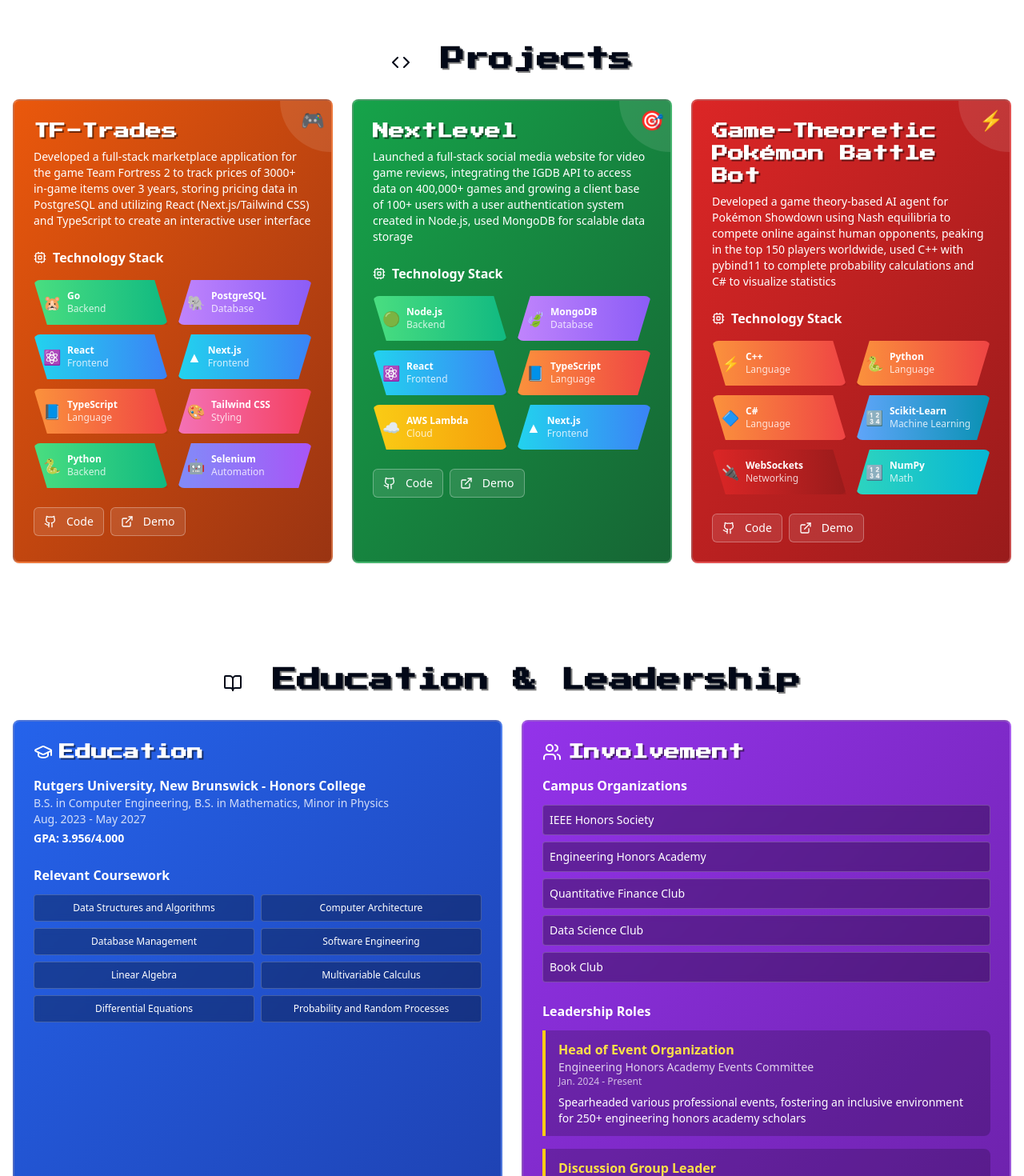
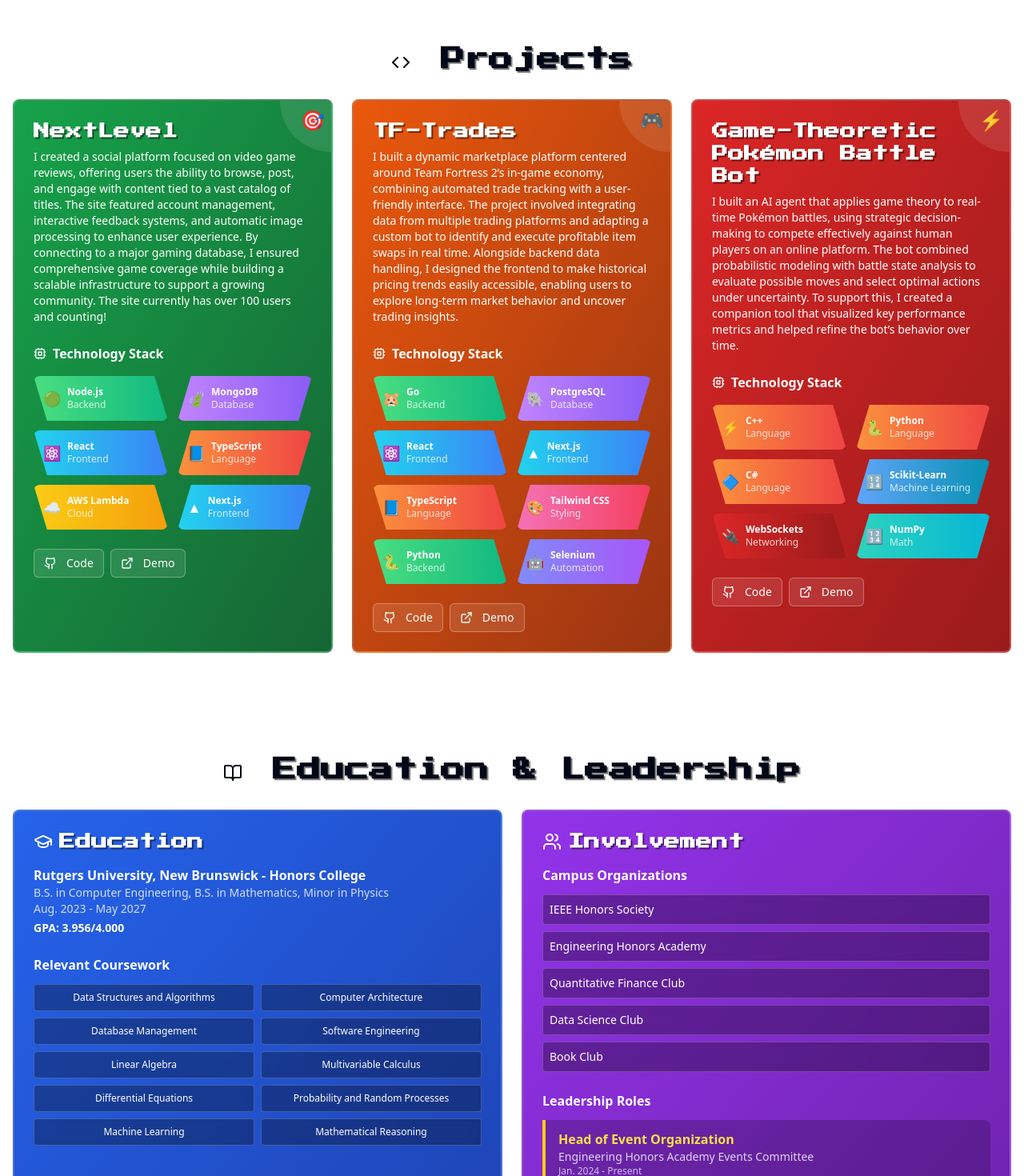
Before and after one commit to SamirVarma01/portfolio, a Next.js app: page / in a window 1280 px wide. Shown: the part 4240-5710 px from the top of the page at 80% size. Built offline with nearby package versions, Linux system fonts and the light colour scheme; a web font is replaced by a local one.

Commit message:
Added to projects

```diff
--- a/app/page.tsx
+++ b/app/page.tsx
@@ -102,7 +102,7 @@ export default function Home() {
                   Hi! I'm Samir, a rising junior at the Rutgers University Honors College studying Computer Engineering and Mathematics with a Physics minor.
                   I'm enthralled by the integration of machine learning in all kinds of technologies, ranging from full-stack applications to video game bots and self-driving cars!
                   Beyond my technical interests, my hobbies include playing guitar, watching anime, going to the gym, and playing video games.
-                  In my free time, you can probably find me rambling on about Satoru Gojo, grinding Pokemon Showdown, or playing Resident Evil.
+                  In my free time, you can probably find me rambling on about Satoru Gojo, grinding Pokemon Showdown, or playing Doom.
                 </p>
               </Card>
 
--- a/components/education-section.tsx
+++ b/components/education-section.tsx
@@ -14,6 +14,8 @@ export default function EducationSection() {
     "Multivariable Calculus",
     "Differential Equations",
     "Probability and Random Processes",
+    "Machine Learning",
+    "Mathematical Reasoning"
   ]
 
   const involvements = [
--- a/components/projects-section.tsx
+++ b/components/projects-section.tsx
@@ -7,9 +7,24 @@ import { Button } from "@/components/ui/button"
 export default function ProjectsSection() {
   const projects = [
     {
+      title: "NextLevel",
+      description:
+        "I created a social platform focused on video game reviews, offering users the ability to browse, post, and engage with content tied to a vast catalog of titles. The site featured account management, interactive feedback systems, and automatic image processing to enhance user experience. By connecting to a major gaming database, I ensured comprehensive game coverage while building a scalable infrastructure to support a growing community. The site currently has over 100 users and counting!",
+      skills: [
+        { name: "Node.js", icon: "🟢", tier: "backend" },
+        { name: "MongoDB", icon: "🍃", tier: "database" },
+        { name: "React", icon: "⚛️", tier: "frontend" },
+        { name: "TypeScript", icon: "📘", tier: "language" },
+        { name: "AWS Lambda", icon: "☁️", tier: "cloud" },
+        { name: "Next.js", icon: "▲", tier: "frontend" },
+      ],
+      color: "from-green-600 to-green-800",
+      icon: "🎯",
+    },
+    {
       title: "TF-Trades",
       description:
-        "Developed a full-stack marketplace application for the game Team Fortress 2 to track prices of 3000+ in-game items over 3 years, storing pricing data in PostgreSQL and utilizing React (Next.js/Tailwind CSS) and TypeScript to create an interactive user interface",
+        "I built a dynamic marketplace platform centered around Team Fortress 2’s in-game economy, combining automated trade tracking with a user-friendly interface. The project involved integrating data from multiple trading platforms and adapting a custom bot to identify and execute profitable item swaps in real time. Alongside backend data handling, I designed the frontend to make historical pricing trends easily accessible, enabling users to explore long-term market behavior and uncover trading insights.",
       skills: [
         { name: "Go", icon: "🐹", tier: "backend" },
         { name: "PostgreSQL", icon: "🐘", tier: "database" },
@@ -24,24 +39,9 @@ export default function ProjectsSection() {
       icon: "🎮",
     },
     {
-      title: "NextLevel",
-      description:
-        "Launched a full-stack social media website for video game reviews, integrating the IGDB API to access data on 400,000+ games and growing a client base of 100+ users with a user authentication system created in Node.js, used MongoDB for scalable data storage",
-      skills: [
-        { name: "Node.js", icon: "🟢", tier: "backend" },
-        { name: "MongoDB", icon: "🍃", tier: "database" },
-        { name: "React", icon: "⚛️", tier: "frontend" },
-        { name: "TypeScript", icon: "📘", tier: "language" },
-        { name: "AWS Lambda", icon: "☁️", tier: "cloud" },
-        { name: "Next.js", icon: "▲", tier: "frontend" },
-      ],
-      color: "from-green-600 to-green-800",
-      icon: "🎯",
-    },
-    {
       title: "Game-Theoretic Pokémon Battle Bot",
       description:
-        "Developed a game theory-based AI agent for Pokémon Showdown using Nash equilibria to compete online against human opponents, peaking in the top 150 players worldwide, used C++ with pybind11 to complete probability calculations and C# to visualize statistics",
+        "I built an AI agent that applies game theory to real-time Pokémon battles, using strategic decision-making to compete effectively against human players on an online platform. The bot combined probabilistic modeling with battle state analysis to evaluate possible moves and select optimal actions under uncertainty. To support this, I created a companion tool that visualized key performance metrics and helped refine the bot’s behavior over time.",
       skills: [
         { name: "C++", icon: "⚡", tier: "language" },
         { name: "Python", icon: "🐍", tier: "language" },
```
